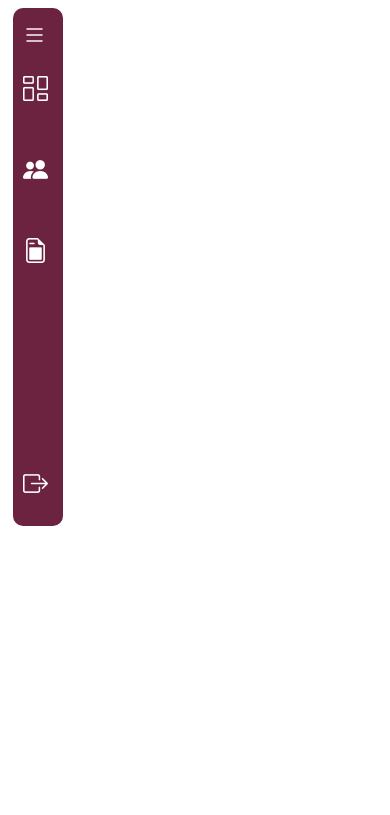
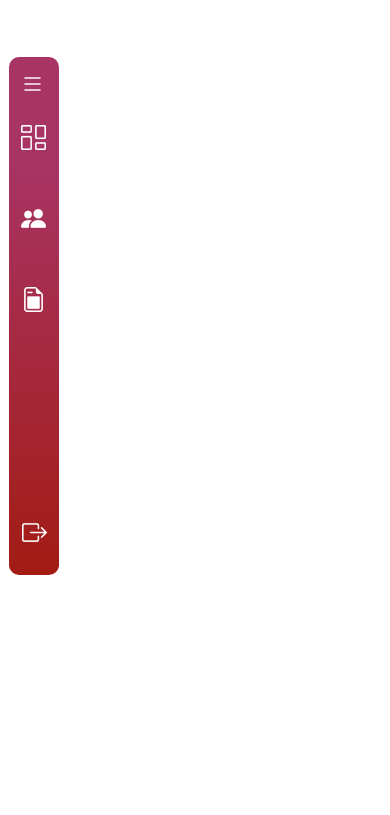
Before and after one commit to yamashita-tiemi/Trainee_2023.2, a PHP site: template app/views/admin/sidebar.html in a window 390 px wide. Shown: the top 815 px of the page. Run offline with PHP 8.4, Linux system fonts and the light colour scheme; the template is opened without the code that fills it, so the values that code supplies are empty.

Commit message:
modificando a responsividade

```diff
--- a/public/css/sidebar.css
+++ b/public/css/sidebar.css
@@ -12,14 +12,19 @@ body{
 
 
 .nav1{
+
+    background: linear-gradient(180deg, rgba(146, 0, 61, 0.795) 20%, rgb(161, 22, 0) 120%);
+    position: fixed;
+    top: 6%;
+    left: 1%;
+    z-index: 1;
+    overflow: hidden;
     flex-direction: column;
     width:50px;
     height: fit-content;
-    background-color: #6b2340;
     margin-top: 1.6%;
     margin-left: 5px;
     border-radius: 10px;
-    overflow: hidden;
 }
 
 .nav1:hover{
@@ -63,6 +68,7 @@ a.texto{
 .logout a {
     width: 250px;
     margin-top: 18vh;
+    margin-left: 1px;
     height: fit-content;
     display: inline-block;
     font-size: 20px;
@@ -98,9 +104,9 @@ a{
 
 
 
+@media (min-width:281px) and (max-width: 319px){
+    .nav1{
 
-@media (max-width: 320px){
-    .nav1{
         height: 80%;
         width: 40px;
     }
@@ -130,17 +136,18 @@ a{
     }
     .icone{
         font-size: 20px;
-        margin-top: -11px;
+        margin-left: 6px;
     }
     .botao{
         font-size: 24px;
+        margin-left: 6px;
     }
 
 }
 
 @media screen and (max-width:768px){
     .nav1:hover{
-        width: 180px;
+        width: 170px;
     }
 
     .logout a,
@@ -155,9 +162,10 @@ a{
     }
     .icone{
         font-size: 25px;
-        margin-top: -5px;
+        margin-left: 10px;
     }
     .botao{
         font-size: 24px;
+        margin-left: 10px;
     }
 }
```
